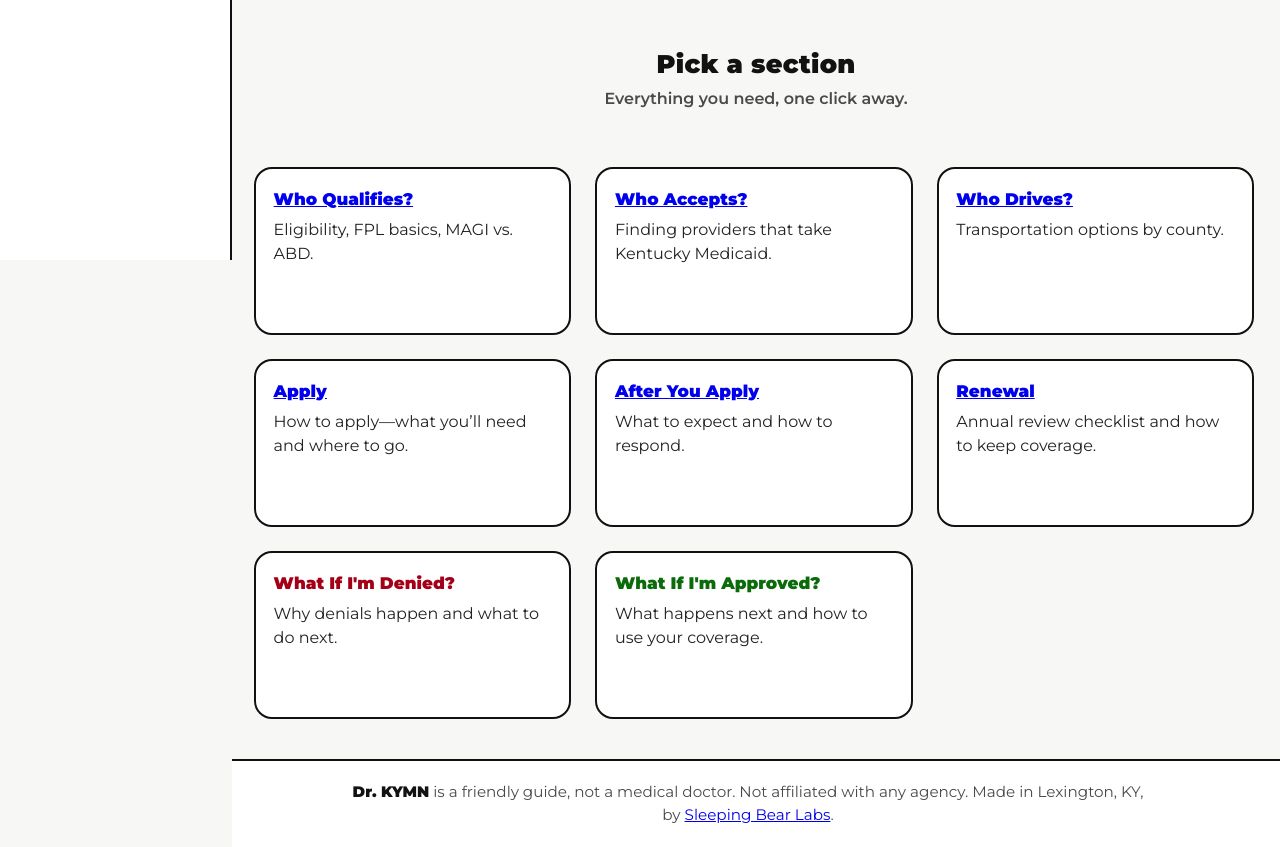
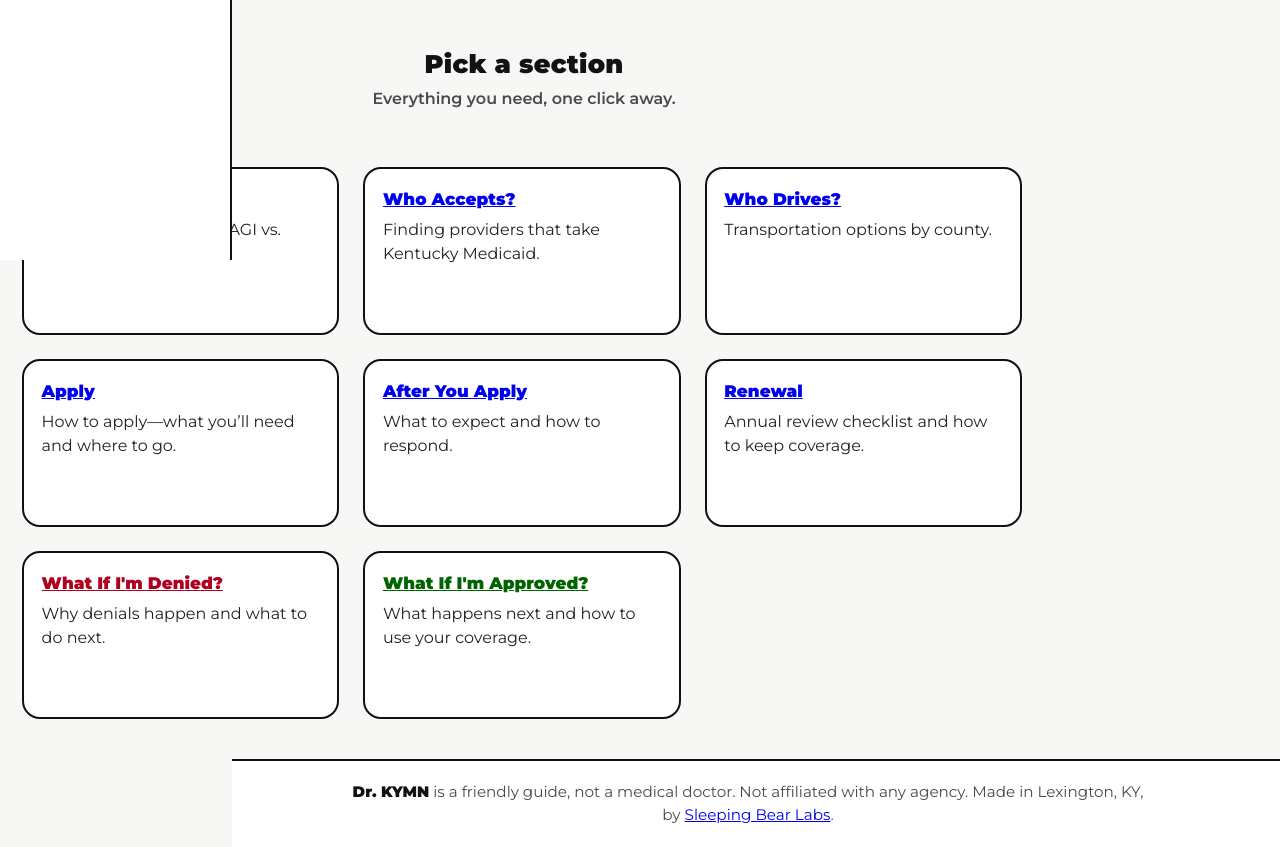
Before and after one commit to mwh-max/dr-kymn, a plain HTML site: page index.html in a window 1280 px wide. Shown: the part 540-1387 px from the top of the page. Drawn offline with Linux system fonts and the light colour scheme.

Commit message:
style(links): remove duplicate Denied/Approved color block; keep #b00020 / #006400

```diff
--- a/styles.css
+++ b/styles.css
@@ -692,34 +692,6 @@ main,
   }
 }
 
-/* Color system for Denied/Approved (no underline for Denied anywhere) */
-.link-denied {
-  color: #a30018;
-  font-weight: 800;
-  text-decoration: none;
-}
-.page-title.link-denied {
-  color: #a30018;
-  font-weight: 900;
-  letter-spacing: 0.005em;
-}
-.info-card h3 a.link-denied {
-  color: #a30018;
-}
-
-.link-approved {
-  color: #0b6b0b;
-  font-weight: 800;
-  text-decoration: none;
-}
-.page-title.link-approved {
-  color: #0b6b0b;
-  font-weight: 900;
-}
-.info-card h3 a.link-approved {
-  color: #0b6b0b;
-}
-
 /* Ensure Denied never underlines even if current */
 .site-nav .menu a.link-denied[aria-current="page"] {
   text-decoration: none;
@@ -899,7 +871,6 @@ body {
   box-sizing: border-box;
   width: 100%;
   max-width: none;
-  margin-left: -2px;
   margin-right: 0;
   margin-bottom: 1rem;
 }
@@ -990,7 +961,6 @@ body {
     width: 100%;
     max-width: var(--container-max);
     margin-right: auto; /* align to right edge of container */
-    margin-left: -2px; /* stay docked to sidebar border */
     box-sizing: border-box; /* padding won't push it wider */
   }
 }
@@ -1001,20 +971,10 @@ body {
   --sidebar: 232px;
 }
 
-/* 2) Nuke the old hard left-margin on <main> everywhere */
-main {
-  margin-left: 0 !important;
-}
-
 /* 3) Desktop ≥900px: set sidebar + content offsets consistently */
 @media (min-width: 900px) {
   .site-nav {
     width: var(--sidebar);
-  }
-  .site-header,
-  main,
-  .site-footer {
-    margin-left: var(--sidebar) !important;
   }
 }
 
@@ -1039,9 +999,6 @@ main {
     ) !important; /* 3 per row */
     column-gap: 24px !important;
     row-gap: 24px !important;
-
-    /* keep the first column from kissing the left nav without moving anything else */
-    padding-left: 16px !important;
   }
   .card-grid > li,
   .card-grid .info-card {
@@ -1055,7 +1012,6 @@ main {
     max-width: 1000px; /* match hero/container max width */
     margin-left: auto; /* push grid right */
     margin-right: auto; /* center inside container */
-    padding-left: 16px !important; /* keeps clearance from nav */
     padding-right: 0 !important; /* no extra space on the right */
     box-sizing: border-box;
   }
@@ -1072,19 +1028,12 @@ main {
     max-width: 1000px; /* keep right edge aligned with hero */
     box-sizing: border-box;
   }
-
-  /* Reset any extra padding from earlier card-grid tweaks */
-  .card-grid {
-    padding-left: 0 !important;
-  }
 }
 
 /* === Force heading + subhead to line up exactly with card edges === */
 @media (min-width: 900px) {
   .home-hero h2,
   .home-hero p {
-    margin-left: 0 !important; /* strip browser default */
-    padding-left: 16px !important; /* match card grid offset */
     box-sizing: border-box;
   }
 }
@@ -1099,7 +1048,6 @@ main {
   .home-hero p,
   .card-grid {
     margin-left: var(--align-left) !important;
-    padding-left: 0 !important;
     max-width: 1000px; /* keeps right edge aligned with blue container */
     box-sizing: border-box;
   }
@@ -1151,19 +1099,12 @@ main {
   .site-header,
   main,
   .site-footer {
-    padding-left: var(--nav-gutter) !important;
     box-sizing: border-box;
   }
 
   /* Home only (page with the hero block): keep hero flush with the nav border */
   body:has(.home-hero) .site-nav {
     padding-right: 0 !important;
-  }
-  body:has(.home-hero) .site-header,
-  body:has(.home-hero) main,
-  body:has(.home-hero) .site-footer {
-    padding-left: 0 !important;
-  }
 }
 
 /* MOBILE NAV — single source of truth */
@@ -1187,7 +1128,6 @@ main {
 /* MOBILE CARD PADDING */
 @media (max-width: 899px) {
   ul.card-grid {
-    padding-left: 1rem !important;
     padding-right: 1rem !important;
   }
 }
```
